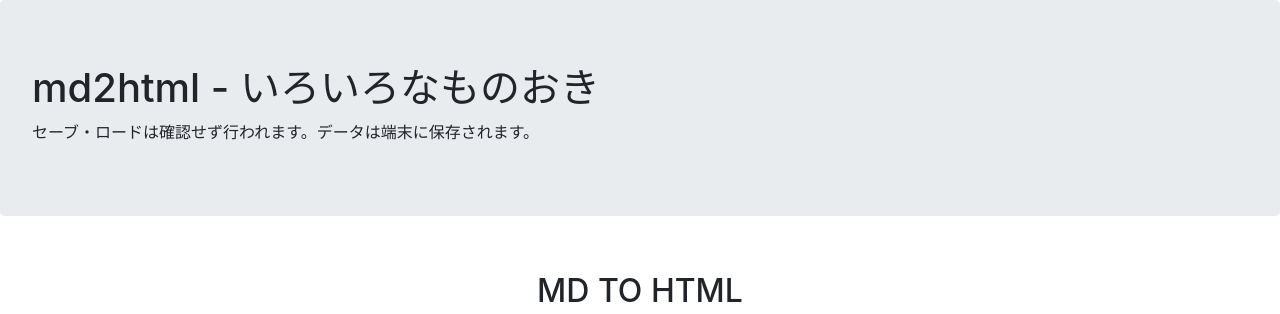
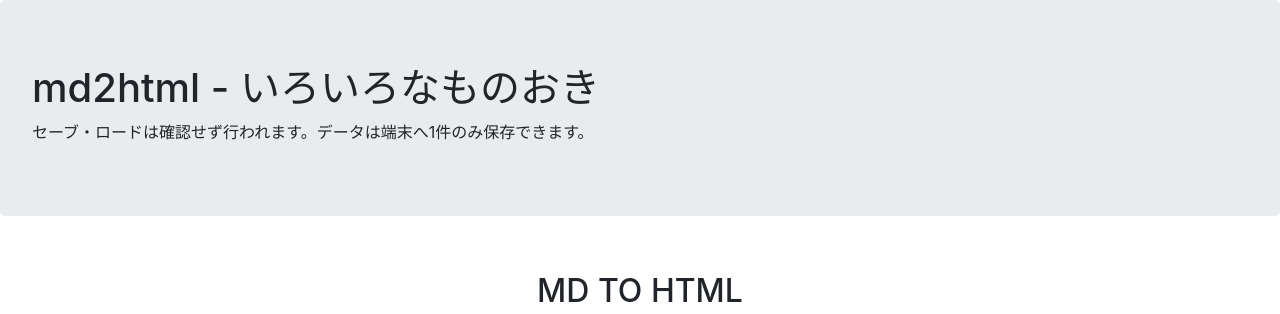
Before and after one commit to ikapper/ikapper.github.io, a Jekyll site: the page built from md2html/index.html, in a window 1280 px wide. Shown: the top 314 px of the page. Built offline with Jekyll 4.4.1, drawn with Linux system fonts in a browser that asks for light colours; nearby versions of some CDN libraries; comment, search, counter and statistics services are not loaded.

Commit message:
Fix description.

```diff
--- a/md2html/index.html
+++ b/md2html/index.html
@@ -2,7 +2,7 @@
 layout: default
 title: md2html
 stylesheet: md2html
-description: セーブ・ロードは確認せず行われます。データは端末に保存されます。
+description: セーブ・ロードは確認せず行われます。データは端末へ1件のみ保存できます。
 ---
 
 <div id="popup-msg">
```
